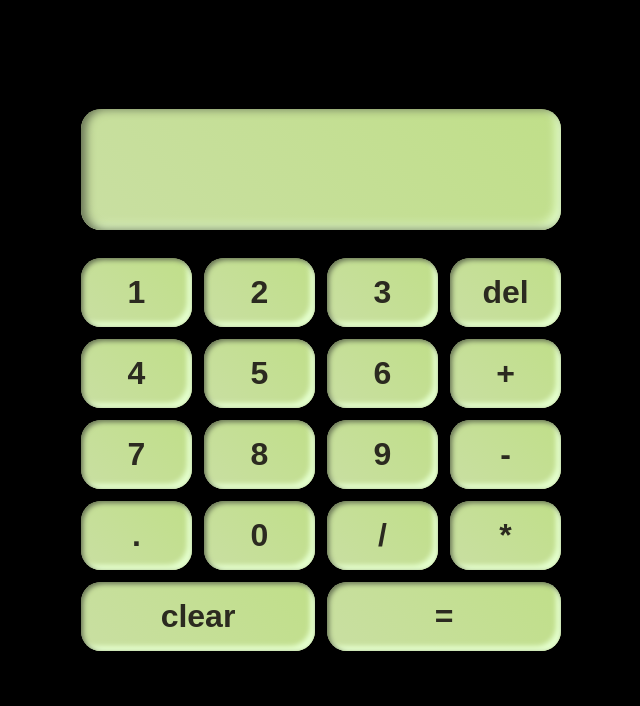
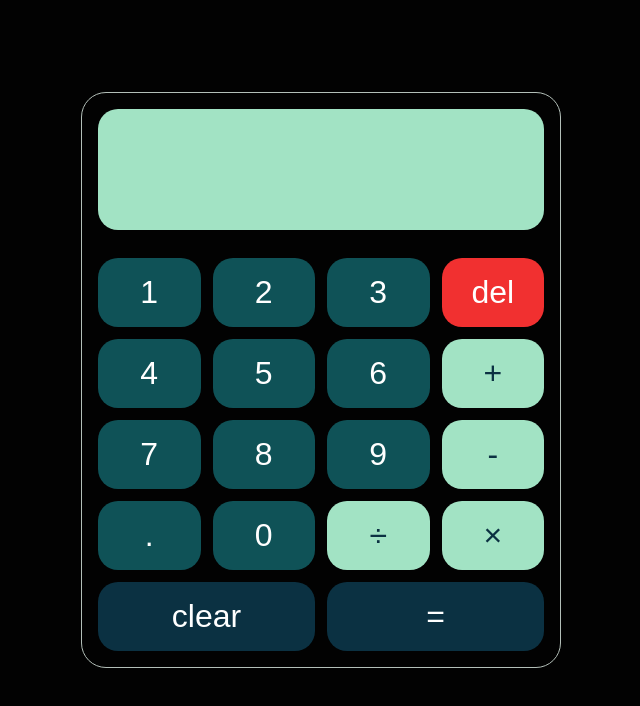
Before and after one commit to mstrchf/calculator, a plain HTML site: page index.html in a window 1280 px wide. Shown: the whole page, without its empty margins (319-959 px from the left). Drawn offline with Linux system fonts and the light colour scheme.

Commit message:
add proper styling

```diff
--- a/index.html
+++ b/index.html
@@ -17,19 +17,19 @@
           <button>1</button>
           <button>2</button>
           <button>3</button>
-          <button>del</button>
+          <button class="del">del</button>
           <button>4</button>
           <button>5</button>
           <button>6</button>
-          <button>+</button>
+          <button class="operator">+</button>
           <button>7</button>
           <button>8</button>
           <button>9</button>
-          <button>-</button>
+          <button class="operator">-</button>
           <button>.</button>
           <button>0</button>
-          <button>/</button>
-          <button>*</button>
+          <button class="operator">&#247;</button>
+          <button class="operator">&#215;</button>
           <button class="clear">clear</button>
           <button class="equal">=</button>
         </div>
--- a/script.js
+++ b/script.js
@@ -97,9 +97,9 @@ function operate(ops, num1, num2) {
       return add(parseInt(num1), parseInt(num2));
     case "-":
       return subtract(parseInt(num1), parseInt(num2));
-    case "*":
+    case "×":
       return multiply(parseInt(num1), parseInt(num2));
-    case "/":
+    case "÷":
       return divide(parseInt(num1), parseInt(num2));
     default:
       return;
@@ -123,10 +123,9 @@ function divide(firstNum, secondNum) {
 }
 
 async function reset() {
-
     firstNumber = "";
     secondNumber = "";
-    displayValue = "0";
+    displayValue = "";
     operator = "";
     display.value = displayValue;
 }
--- a/style.css
+++ b/style.css
@@ -7,7 +7,7 @@
 }
 
 body {
-  background-color: #000000;
+  background-color: #020202;
 }
 
 main {
@@ -24,6 +24,9 @@ main {
   flex-direction: column;
   margin: 2em;
   flex: 1;
+  border: 1px solid #B3BFB8;
+  padding: 1em;
+  border-radius: 25px;
 }
 
 input {
@@ -33,12 +36,16 @@ input {
   margin-bottom: 0.5em;
   outline: none;
   border: none;
-  color: #2b2a20;
+  color: #0B3142;
   text-align: end;
 
+
+
   border-radius: 20px;
-  background: linear-gradient(45deg, #c9dfa2, #c0df89);
-  box-shadow: inset 5px 0px 10px #677354, inset -5px -5px 10px #e5ffce;
+  /* background: linear-gradient(45deg, #22181C, #0F5257); */
+  background: #A2E3C4;
+
+  /* box-shadow: inset 2px 2px 5px #677354, inset 0px 0px 5px #e5ffce; */
 }
 
 .calculator-buttons {
@@ -50,24 +57,31 @@ input {
 button {
   font-size: 2em;
   padding: 0.5em 0.75em;
-  background-color: wheat;
-  border-radius: 5px;
   outline: none;
   border: none;
-  box-shadow: 0 0 5px 1px wheat;
-  color: #2b2a20;
-  font-weight: bold;
-
+  color: #fff;
   border-radius: 20px;
-  background: linear-gradient(45deg, #c9dfa2, #c0df89);
-  box-shadow: inset 2px 2px 5px #677354, inset -5px -5px 5px #e5ffce;
+  background: #0F5257;
 }
 
 button:active {
   opacity: 0.5;
 }
+button.operator {
+  background: #22181C;
+  background: #3C493F;
+  background: #A2E3C4;
+  color: #0B3142;
 
+}
 button.equal,
 button.clear {
   grid-column: span 2;
+  background: #0B3142;
 }
+
+button.del {
+  background: #F13030;
+  /* box-shadow: inset 2px 2px 5px #df4119, inset 0px 0px 5px #e5ffce; */
+
+}
```
